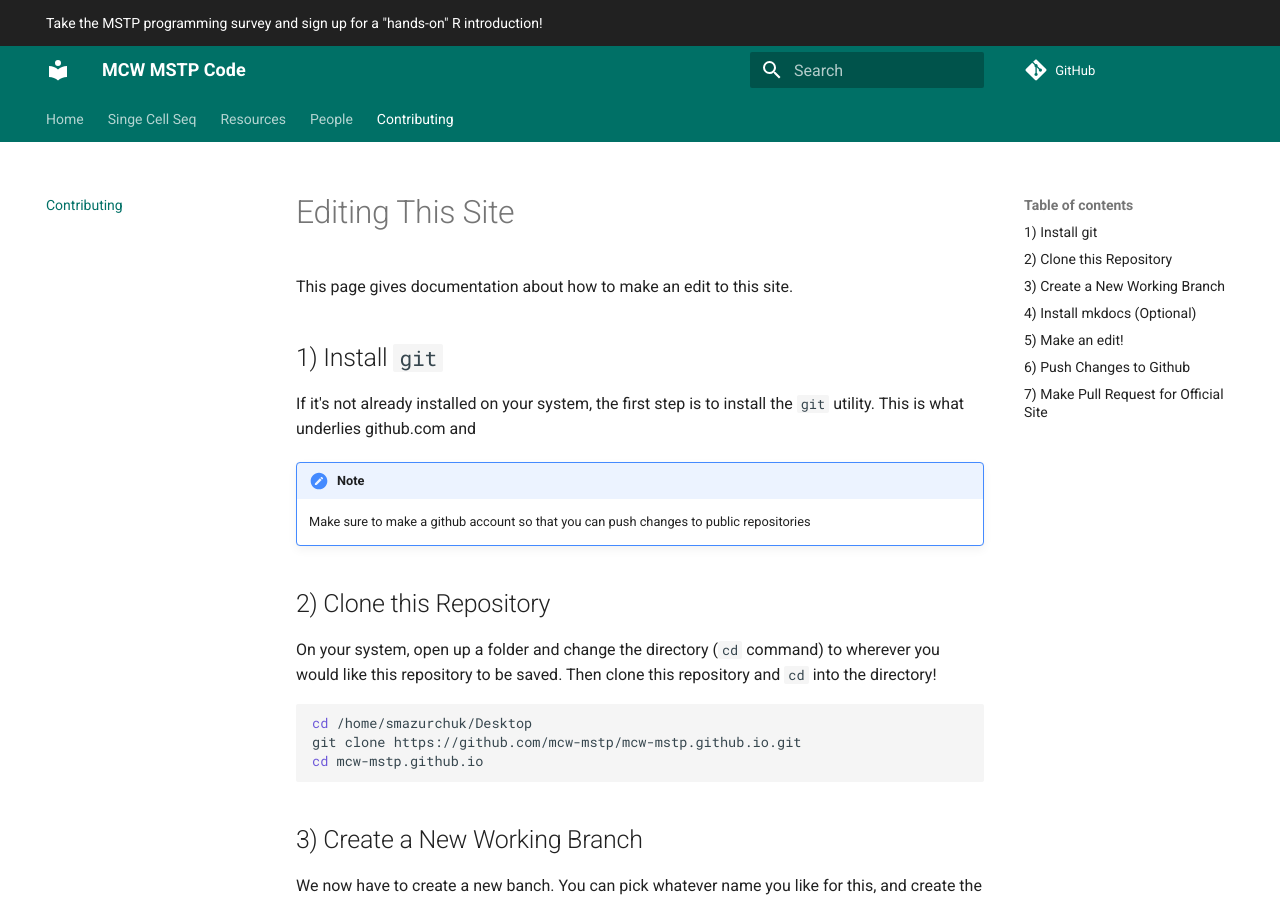
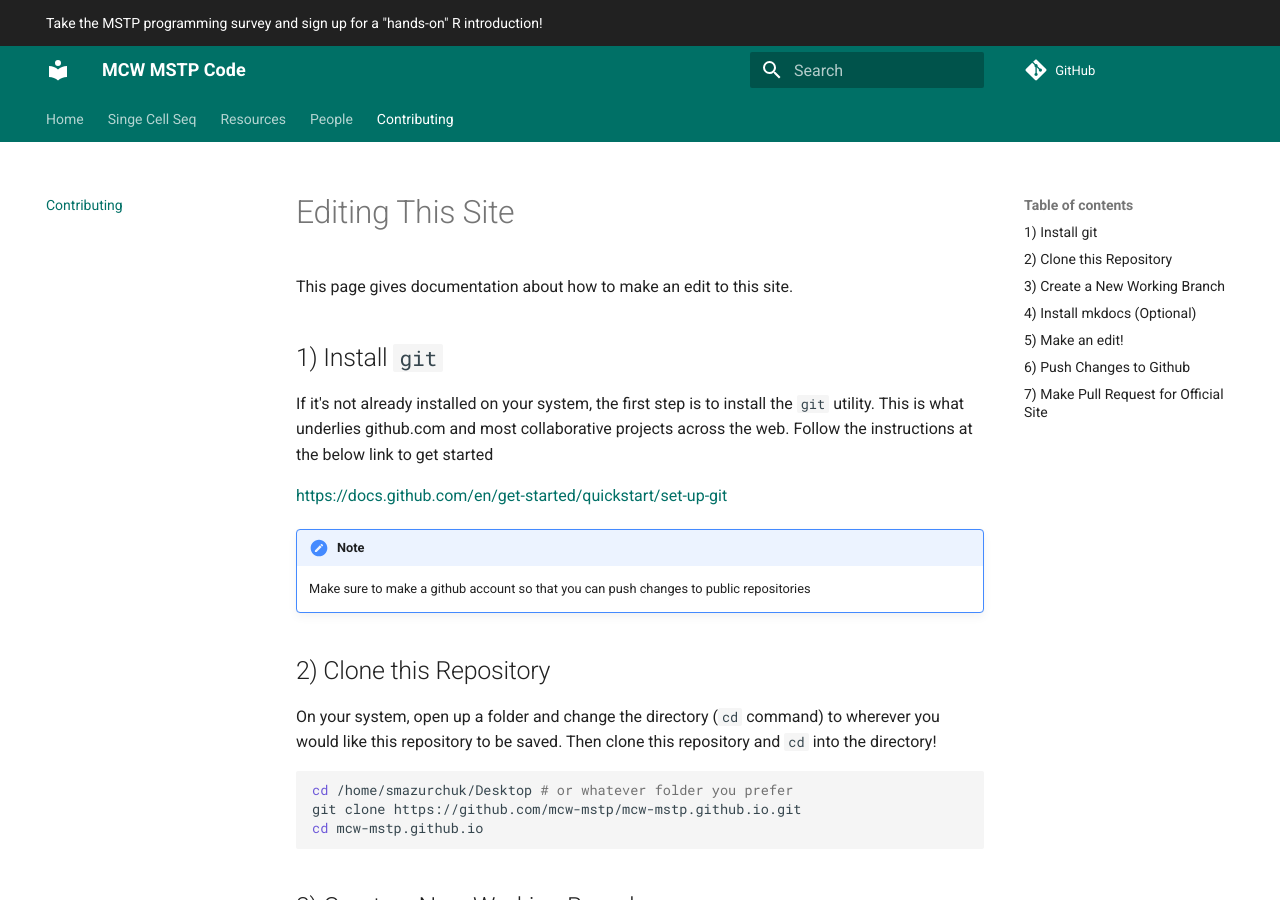
Before and after one commit to mcw-mstp/mcw-mstp.github.io, an MkDocs documentation site: the page built from docs/contributing.md, in a window 1280 px wide and 900 px high. Built offline with MkDocs 1.6.1 and Material for MkDocs 9.7.7, drawn with Linux system fonts in a browser that asks for light colours; comment, search, counter and statistics services are not loaded; some of the changed text lies outside the part shown.

Commit message:
Added lecture 1 under rna-seq Updates step 1 of installing git

````diff
--- a/docs/contributing.md
+++ b/docs/contributing.md
@@ -3,7 +3,9 @@
 This page gives documentation about how to make an edit to this site.
 
 ## 1) Install `git`
-If it's not already installed on your system, the first step is to install the `git` utility. This is what underlies github.com and
+If it's not already installed on your system, the first step is to install the `git` utility. This is what underlies github.com and most collaborative projects across the web. Follow the instructions at the below link to get started
+
+<https://docs.github.com/en/get-started/quickstart/set-up-git>
 
 !!! Note
     Make sure to make a github account so that you can push
@@ -14,7 +16,7 @@ If it's not already installed on your system, the first step is to install the `
 On your system, open up a folder and change the directory (`cd` command) to wherever you would like this repository to be saved. Then clone this repository and `cd` into the directory!
 
 ```shell
-cd /home/smazurchuk/Desktop
+cd /home/smazurchuk/Desktop # or whatever folder you prefer
 git clone https://github.com/mcw-mstp/mcw-mstp.github.io.git
 cd mcw-mstp.github.io
 ```
@@ -82,6 +84,7 @@ This section will perhaps have the *strangest* instructions for those new to `gi
 
 Finally, this last step submits your changes for review before it is *merged* with the main branch. To this, you can go to github.com and when you go to this repository, you should see the ability to click a green button that says "Compare & Pull Request". Follow the steps, and write a description of what your pull request changes on the site. This info will be reviewed and then merged with the site! That's it!
 
+---
 # Extra Info
 
 Mkdocs is a very convienent tool for building documentation. For working with this site, the only commands you should need are:
--- a/mkdocs.yml
+++ b/mkdocs.yml
@@ -6,7 +6,9 @@ nav:
     - Home:
         - Welcome: index.md
         - News: news.md
-    - Singe Cell Seq: single_cell.md
+    - Singe Cell Seq:
+        - About: single_cell.md
+        - Intro to scRNA seq: lect1.md
     - Resources: resources.md
     - People: people.md
     - Contributing: contributing.md
@@ -34,3 +36,4 @@ extra:
   social:
     - icon: fontawesome/brands/github
       link: https://github.com/mcw-mstp
+  generator: false
````
Also changed, not shown: docs/lect1.md (added, +10 -0 lines).
